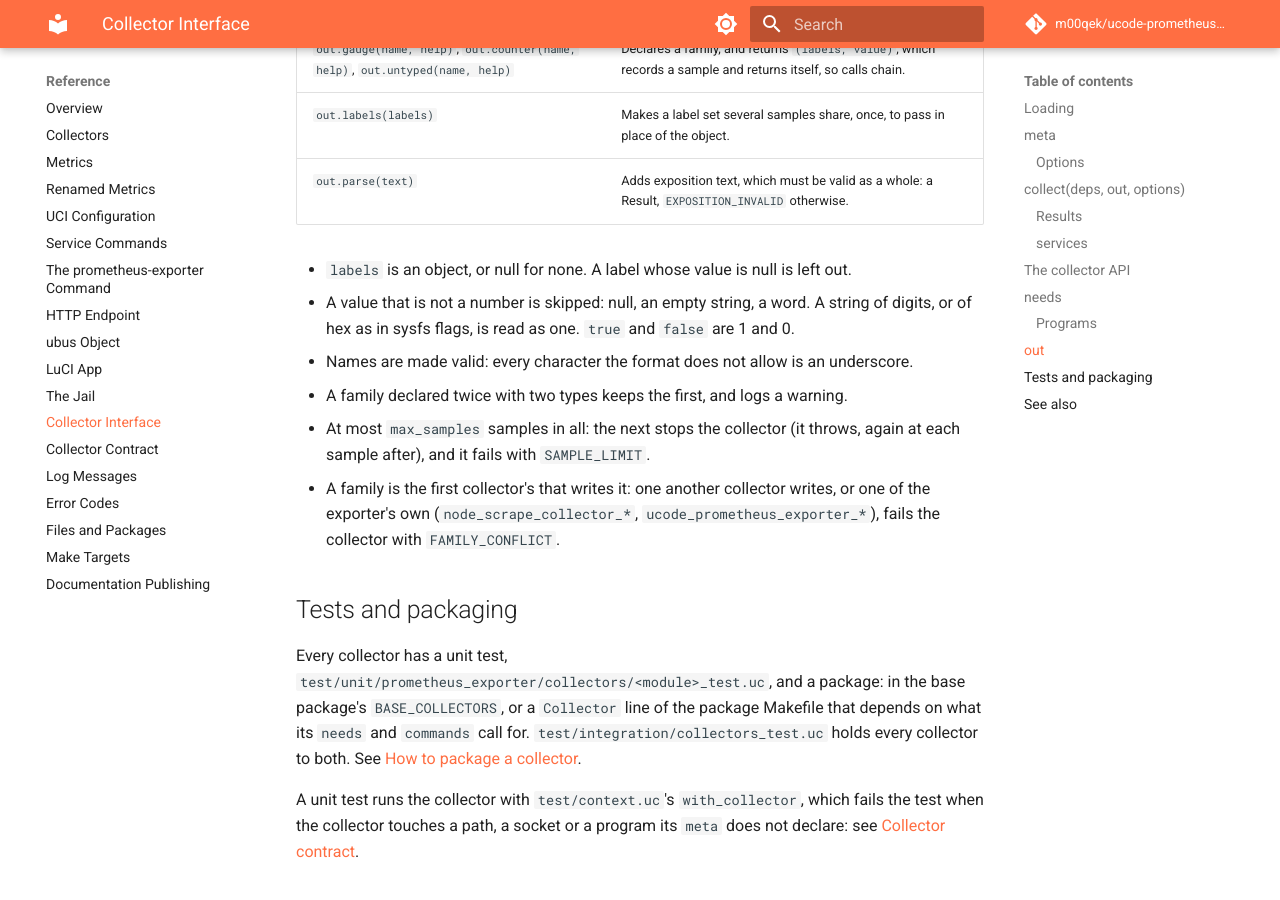
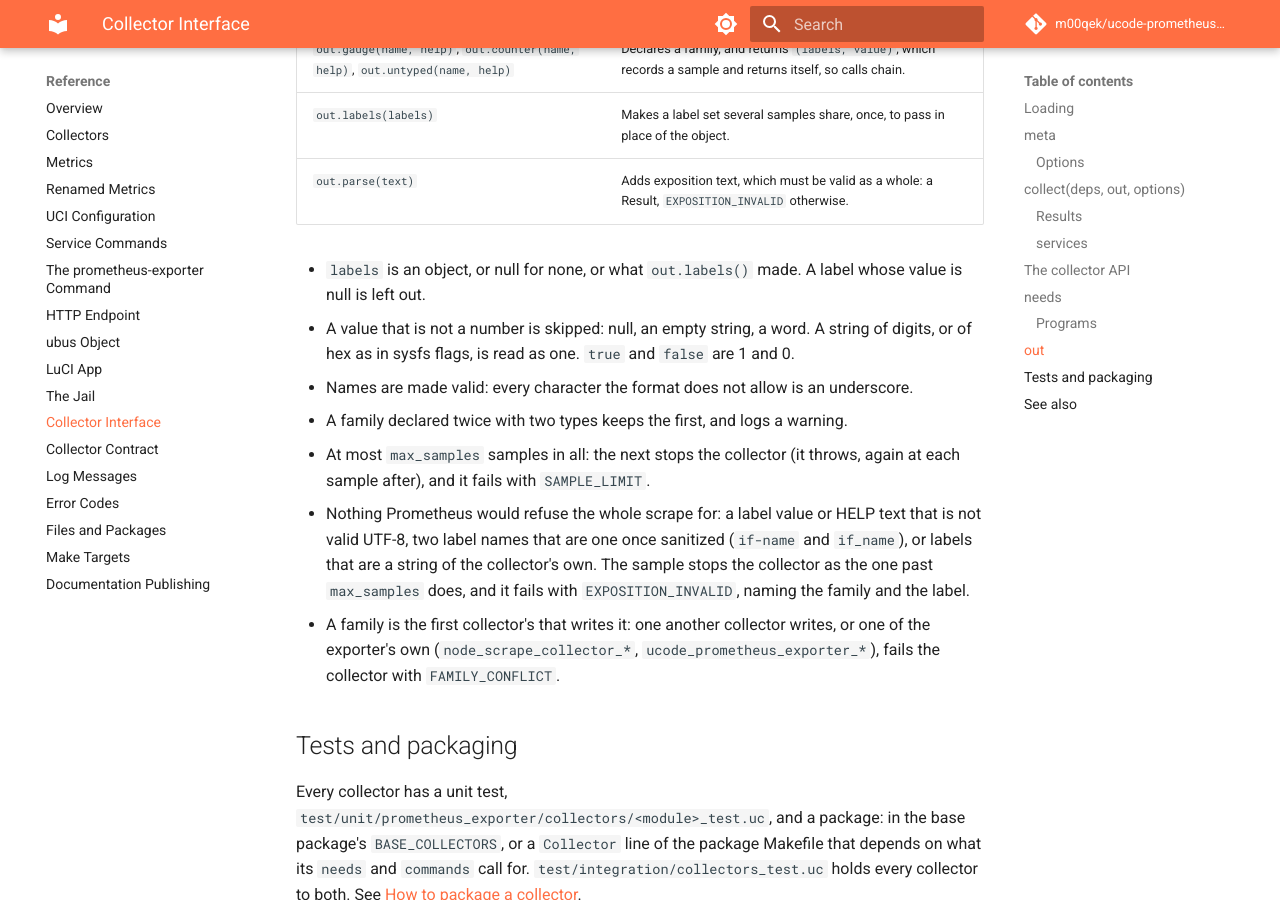
Before and after one commit to m00qek/ucode-prometheus-exporter, an MkDocs documentation site: the page built from docs/reference/collector-interface.md, in a window 1280 px wide and 900 px high, scrolled down 6926 px. Built offline with MkDocs 1.6.1 and Material for MkDocs 9.7.7, drawn with Linux system fonts in a browser that asks for light colours; comment, search, counter and statistics services are not loaded.

Commit message:
Fail alone a collector whose text Prometheus would refuse the scrape for
A label value or HELP text that is not valid UTF-8, two label names that
are one once sanitized, or a string where the labels go that labels() did
not make: the recorder stops the collector there, as at its max_samples,
and it fails with EXPOSITION_INVALID, naming the family and the label.
parse() holds textfile's files to the same. nat_traffic and dhcp_leases
no longer splice label sets by hand.

```diff
--- a/docs/reference/collector-interface.md
+++ b/docs/reference/collector-interface.md
@@ -165,11 +165,12 @@ A need the system lacks (`nl80211`, `socket`) fails the collector with `NEED_MIS
 | `out.labels(labels)` | Makes a label set several samples share, once, to pass in place of the object. |
 | `out.parse(text)` | Adds exposition text, which must be valid as a whole: a Result, `EXPOSITION_INVALID` otherwise. |
 
-- `labels` is an object, or null for none. A label whose value is null is left out.
+- `labels` is an object, or null for none, or what `out.labels()` made. A label whose value is null is left out.
 - A value that is not a number is skipped: null, an empty string, a word. A string of digits, or of hex as in sysfs flags, is read as one. `true` and `false` are 1 and 0.
 - Names are made valid: every character the format does not allow is an underscore.
 - A family declared twice with two types keeps the first, and logs a warning.
 - At most `max_samples` samples in all: the next stops the collector (it throws, again at each sample after), and it fails with `SAMPLE_LIMIT`.
+- Nothing Prometheus would refuse the whole scrape for: a label value or HELP text that is not valid UTF-8, two label names that are one once sanitized (`if-name` and `if_name`), or labels that are a string of the collector's own. The sample stops the collector as the one past `max_samples` does, and it fails with `EXPOSITION_INVALID`, naming the family and the label.
 - A family is the first collector's that writes it: one another collector writes, or one of the exporter's own (`node_scrape_collector_*`, `ucode_prometheus_exporter_*`), fails the collector with `FAMILY_CONFLICT`.
 
 ## Tests and packaging
```
Also changed, not shown: CHANGELOG.md (+1 -0 lines), docs/how-to/troubleshoot.md (+1 -0 lines), docs/reference/collector-contract.md (+1 -0 lines), docs/reference/error-codes.md (+1 -1 lines), docs/reference/log-messages.md (+1 -1 lines), 11 other files.
